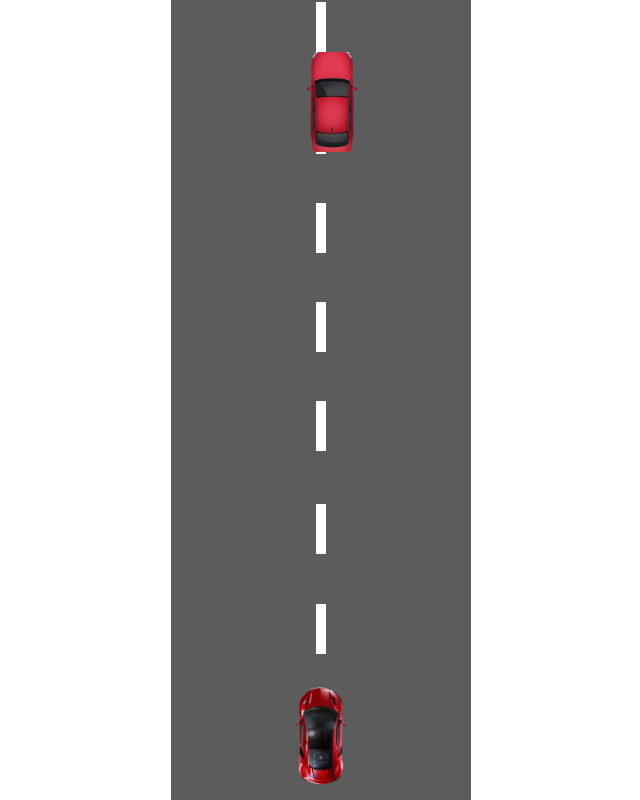
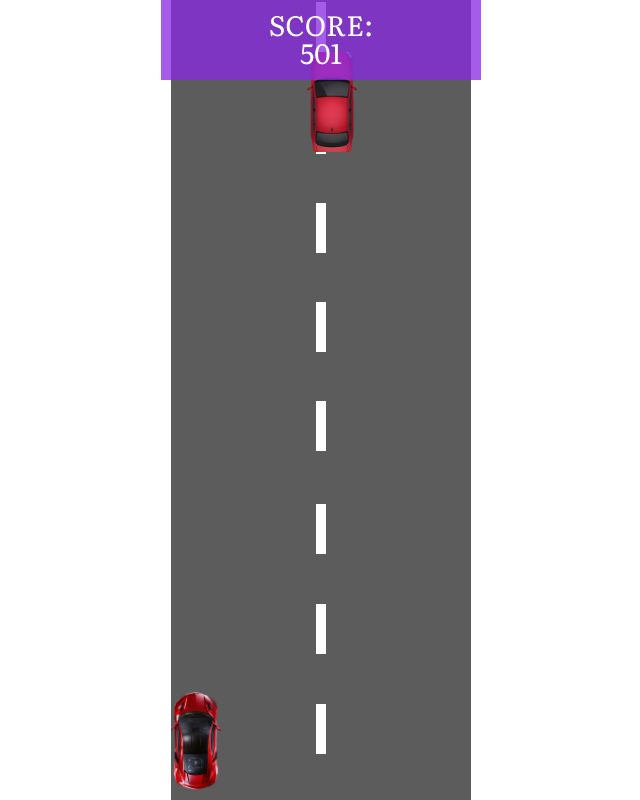
Before and after one commit to Hanna-alex/javascript-racing-game, a plain HTML site: page index.html in a window 1280 px wide. Both pictures are taken after a click on the button "Чтобы начать игру кликни сюда!". Shown: the whole page, without its empty margins (319-959 px from the left). Drawn offline with Linux system fonts and the light colour scheme.

Commit message:
lesson-3

```diff
--- a/css/style.css
+++ b/css/style.css
@@ -64,7 +64,6 @@ body {
   border: 1px solid transparent;
   border-radius: 5px;
   color: #fff;
-  font-size: 16px;
   font-weight: 600;
   background-color: #FF0000;
   outline: none;
@@ -86,8 +85,6 @@ body {
 
 .car, .enemy {
   position: absolute;
-  left: 125px;
-  bottom: 15px;
   width: 50px;
   height: 100px;
   background: transparent url("../img/kisspng-sports-car-honda-nsx-audi-r8.png") center/cover no-repeat;
@@ -109,3 +106,20 @@ body {
   height: 50px;
   background: #fff;
 }
+
+.score {
+  position: absolute;
+  top: 0;
+  left: 50%;
+  -webkit-transform: translateX(-50%);
+          transform: translateX(-50%);
+  width: 300px;
+  height: 60px;
+  margin: auto;
+  padding: 10px;
+  z-index: 15;
+  font-size: 2em;
+  color: #fff;
+  background: #892be2c2;
+  text-align: center;
+}
--- a/index.html
+++ b/index.html
@@ -15,7 +15,7 @@
   </head>
   <body>
     <div class="game">
-      <div class="score"></div>
+      <div class="score hide"></div>
       <!-- /.score -->
 
       <button class="start button-start">Чтобы начать игру кликни сюда!</button>
--- a/js/main.js
+++ b/js/main.js
@@ -25,7 +25,7 @@ const keys = {
 
 const setting = {
   start: false,
-  scrore: 0,
+  score: 0,
   speed: 3,
   traffic: 2
 };
@@ -37,11 +37,13 @@ function getQuantityElements(hightElement) {
 const getRandomEnemy = (max) => Math.floor((Math.random() * max) + 1);
 
 function startGame() {
+  music.play();
+  setting.score = 0;
+  score.classList.remove('hide');
+  start.classList.add('hide');
 
-  music.play();
+  gameArea.innerHTML = '';
 
-
-  start.classList.add('hide');
   for (let i = 0; i < getQuantityElements(100); i++) {
     const line = document.createElement('div');
     line.classList.add('line');
@@ -63,8 +65,12 @@ function startGame() {
     gameArea.appendChild(enemy);
   }
 
+
   setting.start = true;
   gameArea.appendChild(car);
+  car.style.left = gameArea.offsetWidth/2 - car.offsetWidth/2;
+  car.style.top = 'auto';
+  car.style.bottom = '10px';
   setting.x = car.offsetLeft;
   setting.y = car.offsetTop;
   requestAnimationFrame(playGame);
@@ -72,7 +78,10 @@ function startGame() {
 
 function playGame() {
 
+  score.innerHTML = 'SCORE:<br> ' + setting.score;
+
   if (setting.start) {
+    setting.score += setting.speed;
     moveRoad();
     moveEnemy();
     if (keys.ArrowLeft && setting.x > 0) {
@@ -132,6 +141,19 @@ function moveRoad() {
 function moveEnemy() {
   let enemy = document.querySelectorAll('.enemy');
   enemy.forEach(function (item) {
+    let carRect = car.getBoundingClientRect();
+    let enemyRect = item.getBoundingClientRect();
+
+    if (carRect.top <= enemyRect.bottom &&
+      carRect.right >= enemyRect.left &&
+      carRect.left <= enemyRect.right &&
+      carRect.bottom >= enemyRect.top) {
+      setting.start = false;
+      music.pause();
+      //console.warm('ДТП');
+      start.classList.remove('hide');
+     // score.style.top = start.offsetHeight;
+    }
     item.y += setting.speed / 2;
     item.style.top = item.y + 'px';
     if (item.y >= document.documentElement.clientHeight) {
--- a/sass/_settings.sass
+++ b/sass/_settings.sass
@@ -70,8 +70,6 @@ body
 
 .car, .enemy
   position: absolute
-  left: 125px
-  bottom: 15px
   width: 50px
   height: 100px
   background: transparent url('../img/kisspng-sports-car-honda-nsx-audi-r8.png') center / cover no-repeat
@@ -90,3 +88,18 @@ body
   width: 10px
   height: 50px
   background: #fff
+
+.score
+  position: absolute
+  top: 0
+  left: 50%
+  transform: translateX(-50%)
+  width: 300px
+  height: 60px
+  margin: auto
+  padding: 10px
+  z-index: 15
+  font-size: 2em
+  color: #fff
+  background: #892be2c2
+  text-align: center
```
